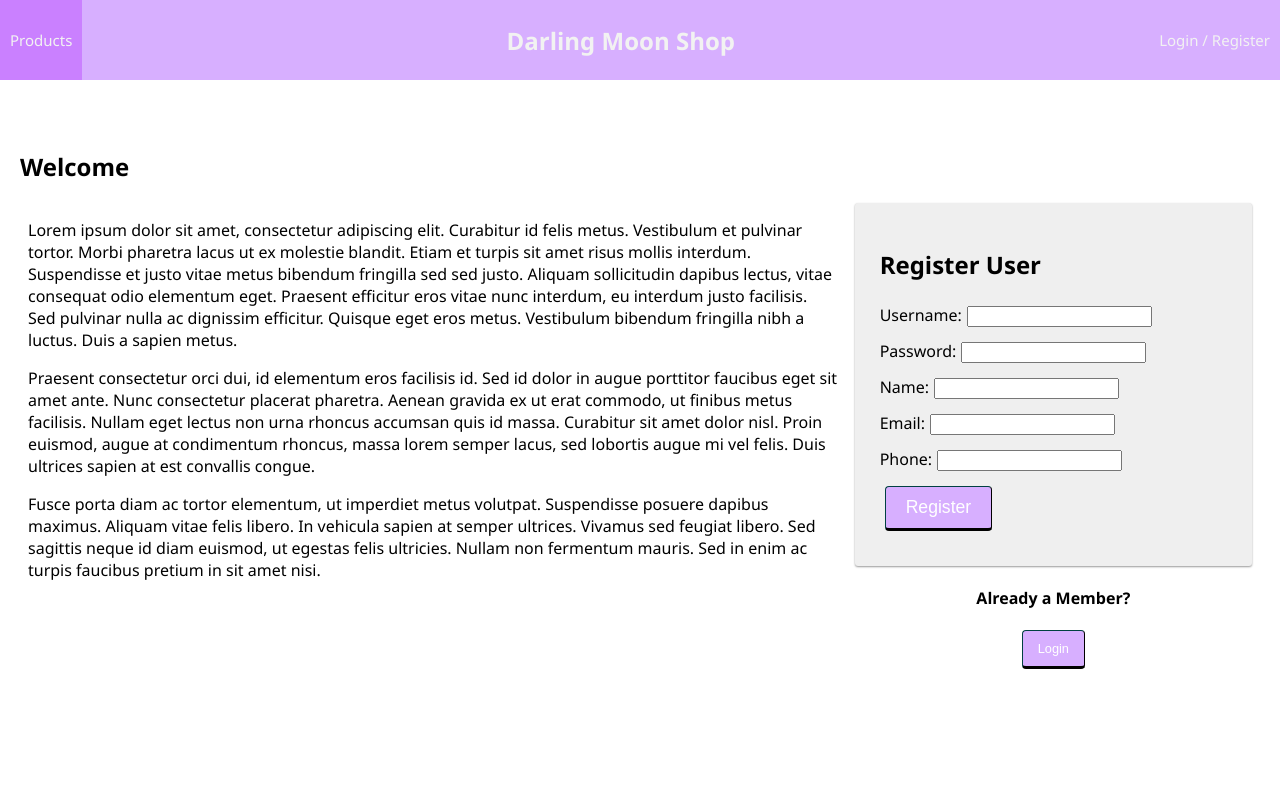
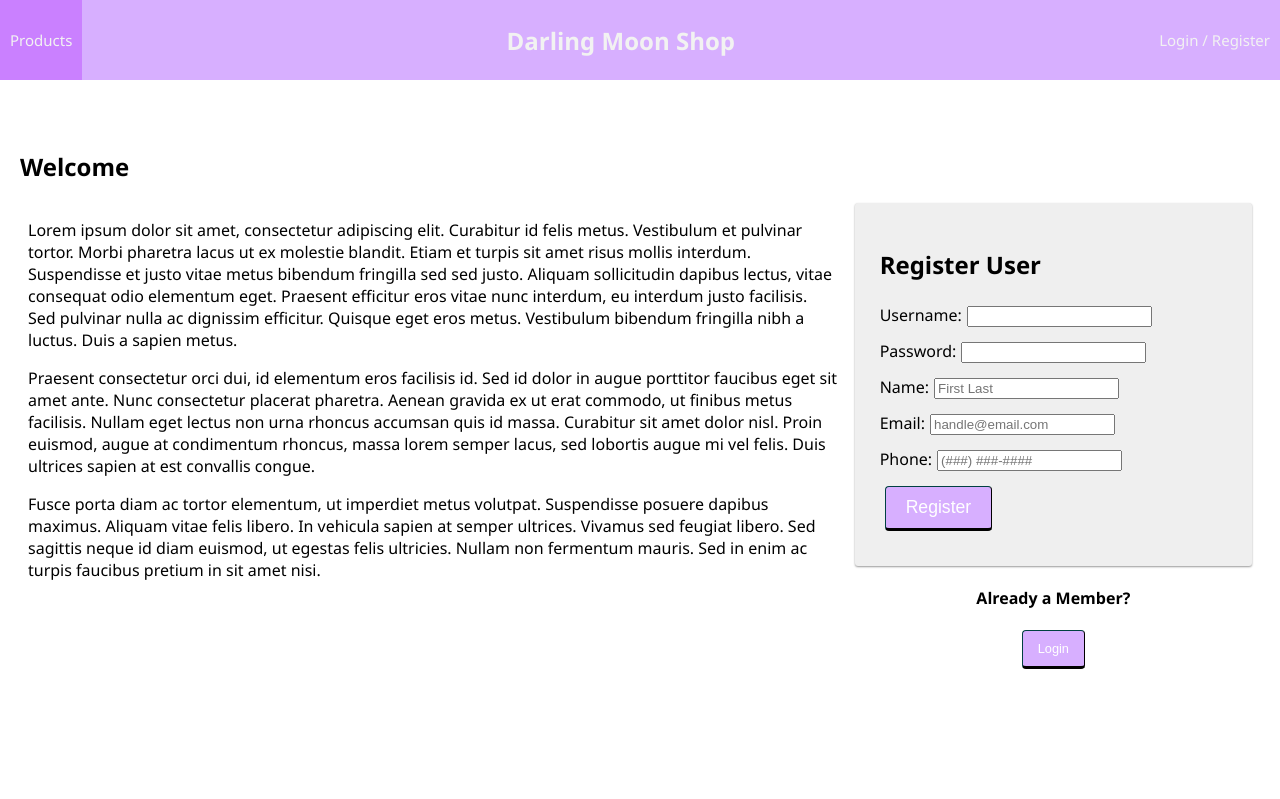
Before and after one commit to yherxx461/darling-moon-shop, a React (Vite) app: page /#/home in a window 1280 px wide. Shown: the top 799 px of the page. Built offline with nearby package versions, Linux system fonts and the light colour scheme; no server answers.

Commit message:
adding placeholders to register form

```diff
--- a/src/components/RegisterForm/RegisterForm.jsx
+++ b/src/components/RegisterForm/RegisterForm.jsx
@@ -50,6 +50,7 @@ function RegisterForm() {
           Password:
           <input
             type="password"
+            placeholder=""
             name="password"
             value={password}
             required
@@ -62,6 +63,7 @@ function RegisterForm() {
           Name:
           <input
             type="text"
+            placeholder="First Last"
             name="name"
             value={name}
             required
@@ -74,6 +76,7 @@ function RegisterForm() {
           Email:
           <input
             type="text"
+            placeholder="handle@email.com"
             name="email"
             value={email}
             required
@@ -86,6 +89,7 @@ function RegisterForm() {
           Phone:
           <input
             type="text"
+            placeholder="(###) ###-####"
             name="phone"
             value={phone}
             required
```
